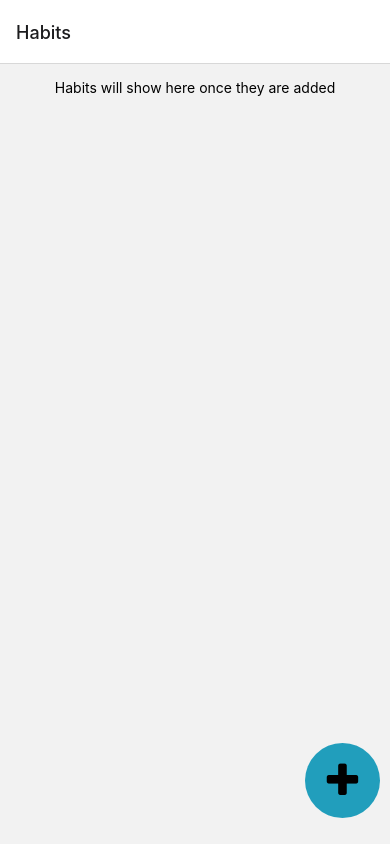
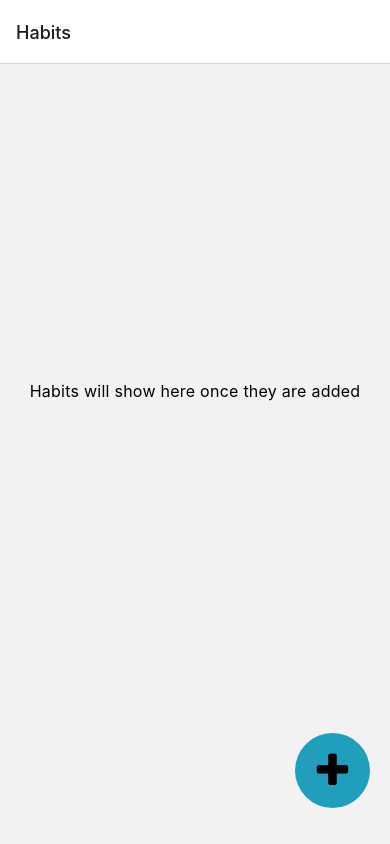
Before and after one commit to 6JoeB/Streaker, a React Native app: screen /Habits in a window 390 px wide. Built offline with nearby package versions, Linux system fonts and the light colour scheme.

Commit message:
Home screen habits now center when they dont fill the screen

```diff
--- a/Screens/HomeScreen.tsx
+++ b/Screens/HomeScreen.tsx
@@ -31,9 +31,10 @@ const HomeScreen = ({navigation}) => {
   }, [asyncStorageKeys]);
 
   return (
-    <View>
-      <ScrollView>
-        <View style={{marginBottom: 100, minHeight: windowHeight - 180}}>
+    <View style={{minHeight: windowHeight - 80}}>
+      <ScrollView
+        contentContainerStyle={{flexGrow: 1, justifyContent: 'center'}}>
+        <View style={styles.habitsContainer}>
           {asyncStorageKeys.length > 0 && habits.length > 0 ? (
             habits.map(habit => (
               <TouchableOpacity
@@ -65,7 +66,7 @@ const HomeScreen = ({navigation}) => {
               </TouchableOpacity>
             ))
           ) : (
-            <Text style={{textAlign: 'center', marginTop: 15}}>
+            <Text style={[styles.text, styles.centeredText]}>
               Habits will show here once they are added
             </Text>
           )}
@@ -83,6 +84,13 @@ const HomeScreen = ({navigation}) => {
 };
 
 const styles = StyleSheet.create({
+  habitsContainer: {
+    flex: 1,
+    justifyContent: 'center',
+    alignContent: 'center',
+    paddingBottom: 120,
+    paddingTop: 10,
+  },
   habitContainer: {
     width: '80%',
     marginLeft: 'auto',
@@ -92,6 +100,7 @@ const styles = StyleSheet.create({
     padding: 20,
     backgroundColor: '#8ecae6',
     overflow: 'hidden',
+    elevation: 2,
   },
   habitDetailsContainer: {
     height: 40,
@@ -105,6 +114,7 @@ const styles = StyleSheet.create({
     fontSize: 30,
     color: 'black',
     margin: 20,
+    marginTop: 30,
     fontWeight: 'bold',
     marginLeft: 'auto',
     marginRight: 'auto',
@@ -115,7 +125,10 @@ const styles = StyleSheet.create({
     lineHeight: 21,
     letterSpacing: 0.25,
   },
-  buttonContainer: {position: 'absolute', bottom: 10, right: 10},
+  centeredText: {
+    textAlign: 'center',
+  },
+  buttonContainer: {position: 'absolute', bottom: 20, right: 20},
   button: {
     backgroundColor: '#219ebc',
     width: 75,
```
